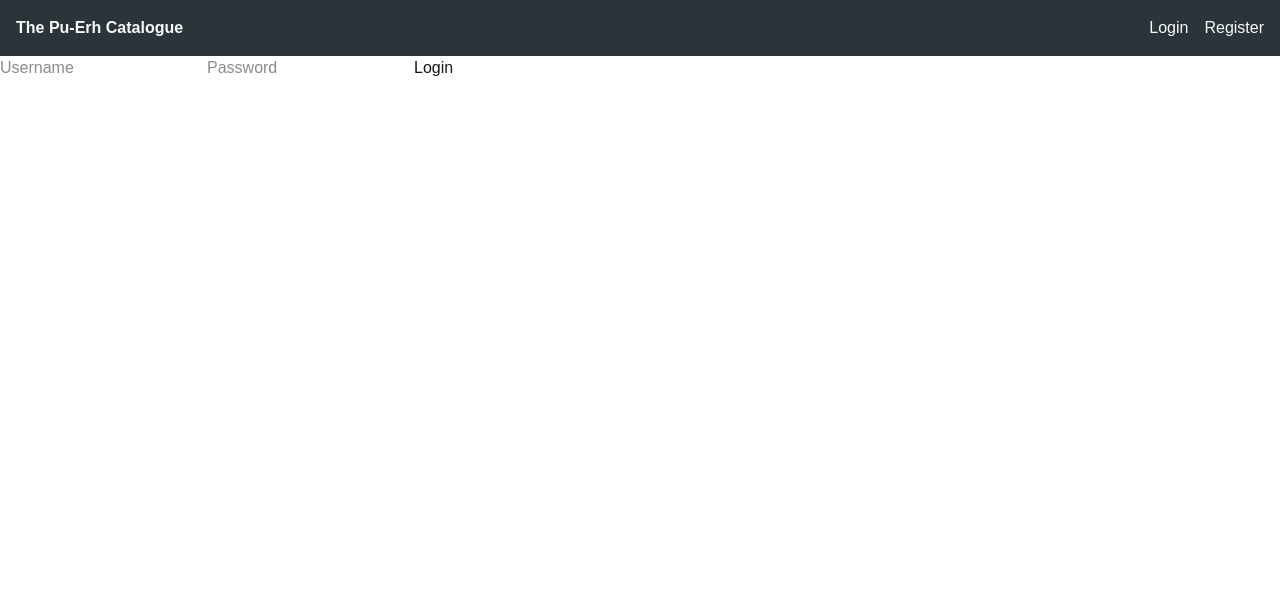
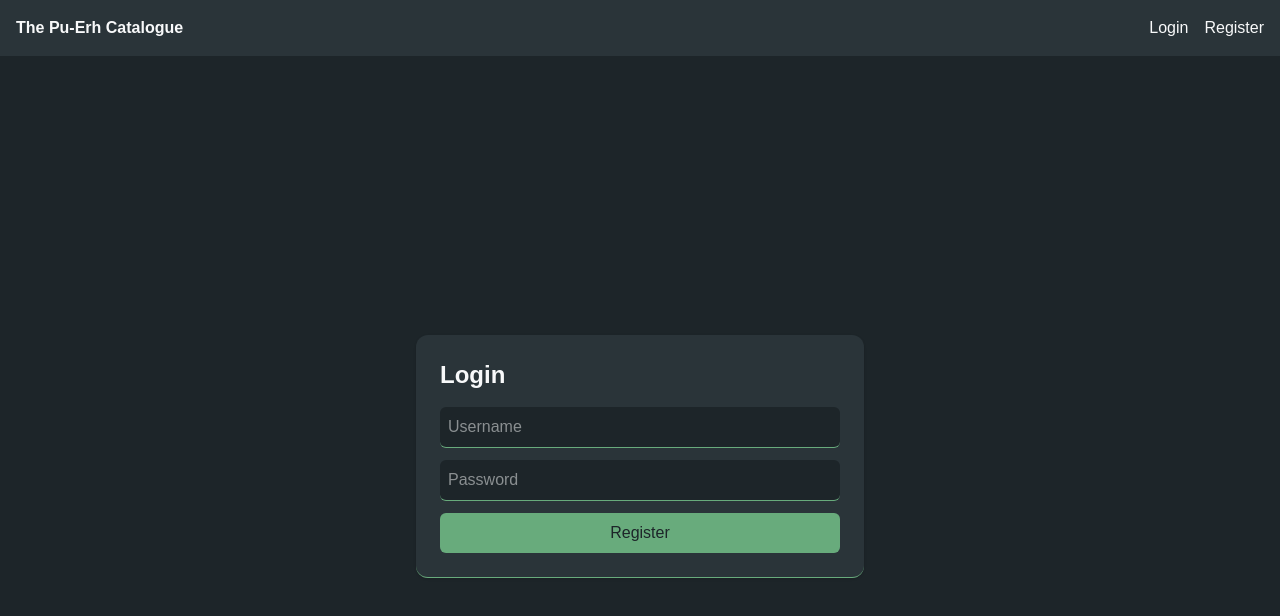
Before and after one commit to MaciejZboch/puerh-catalogue-v3, a Next.js app in the folder frontend/: page /login in a window 1280 px wide. Shown: the top 616 px of the page. Built offline with nearby package versions, Linux system fonts and the light colour scheme; no server answers.

Commit message:
styles: color changes, add accent borders

```diff
--- a/frontend/src/app/login/page.tsx
+++ b/frontend/src/app/login/page.tsx
@@ -7,6 +7,7 @@ export default function LoginPage() {
   const { login, user } = useAuth();
   const [username, setUsername] = useState("");
   const [password, setPassword] = useState("");
+
 
   if (user) {
     return <div>Welcome {user.username}! 🎉</div>;
@@ -21,11 +22,22 @@ export default function LoginPage() {
     }
   }
 
-  return (
-    <form onSubmit={handleSubmit}>
-      <input value={username} onChange={e => setUsername(e.target.value)} placeholder="Username" />
-      <input type="password" value={password} onChange={e => setPassword(e.target.value)} placeholder="Password" />
-      <button type="submit">Login</button>
-    </form>
+    return (
+    <div className="flex min-h-screen items-center justify-center bg-dark">
+      <form onSubmit={handleSubmit} className="w-full max-w-md p-6 bg-charcoal shadow rounded-xl text-light border-b border-green-accent">
+        <h1 className="text-2xl font-semibold mb-4">Login</h1>
+
+        <input className="w-full mb-3 p-2 border-b border-green-accent rounded-md bg-dark"
+          type="text" placeholder="Username" value={username}
+          onChange={(e) => setUsername(e.target.value)} required />
+
+        <input className="w-full mb-3 p-2 border-b border-green-accent rounded-md bg-dark"
+          type="password" placeholder="Password" value={password}
+          onChange={(e) => setPassword(e.target.value)} required />
+
+        <button className="w-full bg-green-accent text-dark py-2 rounded-md hover:bg-green-soft transition"
+          type="submit">Register</button>
+      </form>
+    </div>
   );
 }
--- a/frontend/src/app/page.tsx
+++ b/frontend/src/app/page.tsx
@@ -39,7 +39,7 @@ export default function HomePage() {
                   <p className="text-mist">2023 · Yunnan · Sheng Pu’er</p>
                 </div>
               </div>
-              <button className="px-3 py-1 rounded bg-green-accent text-dark hover:bg-green transition">
+              <button className="px-3 py-1 rounded bg-green-accent text-dark hover:bg-green-soft transition">
                   Rate
                 </button>
               </div>
@@ -56,10 +56,15 @@ export default function HomePage() {
     {[1, 2, 3, 4, 5].map((id) => (
       <li
         key={id}
-                className="flex justify-between p-3 bg-charcoal rounded border-b border-green-accent"
+        className="flex flex-col p-3 bg-charcoal rounded border-b border-green-accent"
       >
+        <div className="flex justify-between">
           <span className="text-light">Popular Tea {id}</span>
           <span className="font-bold text-accent">⭐ {4.5 - id * 0.2}</span>
+        </div>
+        <p className="text-mist mt-1">
+          This is a sample review text for Tea {id}. Really enjoyed the aroma and flavor!
+        </p>
       </li>
     ))}
   </ul>
@@ -67,7 +72,7 @@ export default function HomePage() {
       </main>
 
       {/* Footer */}
-      <footer className="px-6 py-6 bg-charcoal border-t border-steel text-center text-sm text-mist">
+      <footer className="px-6 py-6 bg-dark text-center text-sm text-ash">
         © {new Date().getFullYear()} The Pu-Erh Catalogue.
       </footer>
     </div>
--- a/frontend/src/app/register/page.tsx
+++ b/frontend/src/app/register/page.tsx
@@ -21,23 +21,23 @@ export default function RegisterPage() {
   };
 
   return (
-    <div className="flex min-h-screen items-center justify-center bg-gray-50">
-      <form onSubmit={handleSubmit} className="w-full max-w-md p-6 bg-white shadow rounded-xl">
+    <div className="flex min-h-screen items-center justify-center bg-dark">
+      <form onSubmit={handleSubmit} className="w-full max-w-md p-6 bg-charcoal shadow rounded-xl text-light border-b border-green-accent ">
         <h1 className="text-2xl font-semibold mb-4">Register</h1>
 
-        <input className="w-full mb-3 p-2 border rounded-md"
+        <input className="w-full mb-3 p-2 border-b border-green-accent rounded-md bg-dark"
           type="email" placeholder="Email" value={email}
           onChange={(e) => setEmail(e.target.value)} required />
 
-        <input className="w-full mb-3 p-2 border rounded-md"
+        <input className="w-full mb-3 p-2 border-b border-green-accent rounded-md bg-dark"
           type="text" placeholder="Username" value={username}
           onChange={(e) => setUsername(e.target.value)} required />
 
-        <input className="w-full mb-3 p-2 border rounded-md"
+        <input className="w-full mb-3 p-2 border-b border-green-accent rounded-md bg-dark"
           type="password" placeholder="Password" value={password}
           onChange={(e) => setPassword(e.target.value)} required />
 
-        <button className="w-full bg-blue-600 text-white py-2 rounded-md hover:bg-blue-700 transition"
+        <button className="w-full bg-green-accent text-dark py-2 rounded-md hover:bg-green-soft transition"
           type="submit">Register</button>
 
         {message && <p className="mt-3 text-sm text-center text-gray-700">{message}</p>}
```
Also changed, not shown: 1 other file (tests, documents, lock files or other folders). Lines whose indentation alone changed are shown as unchanged.
